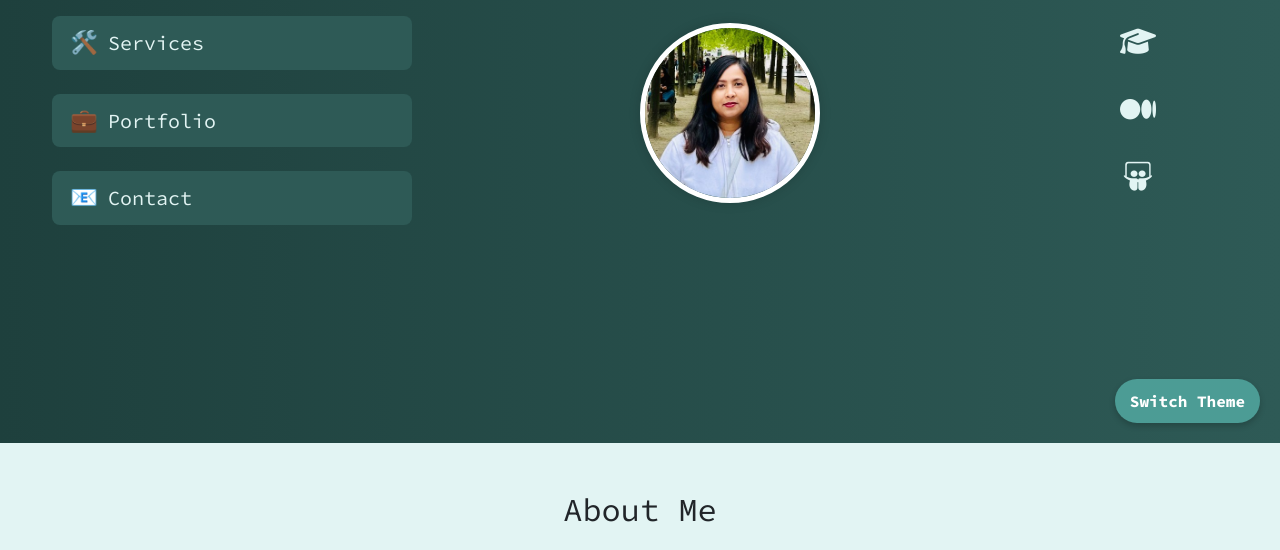
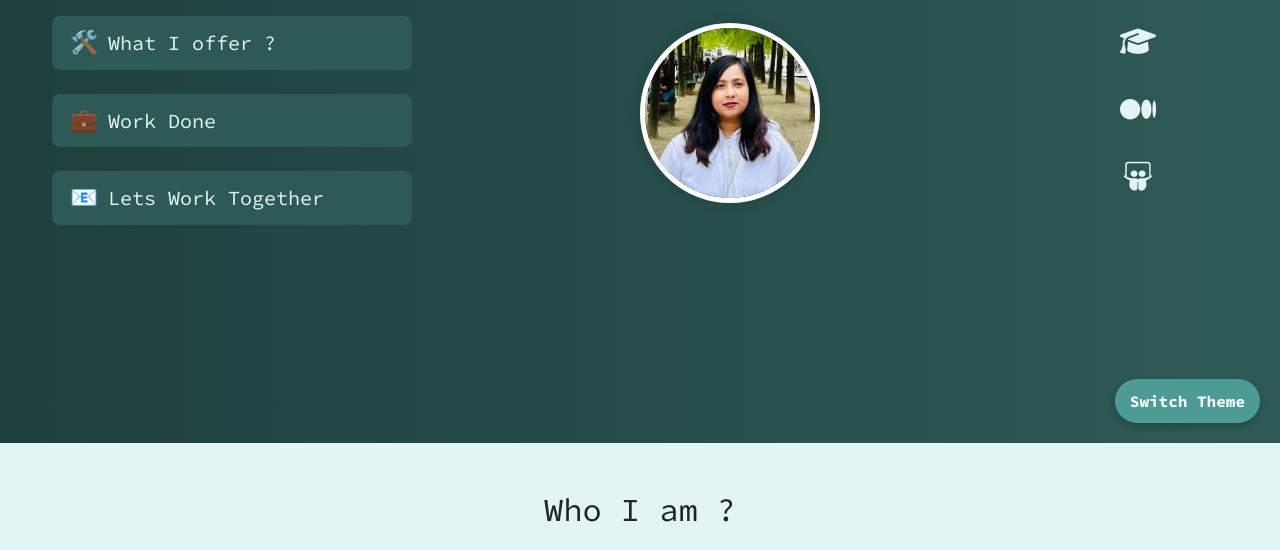
Before and after one commit to jagritiS/jagriti_portfolio, a plain HTML site: page index.html in a window 1280 px wide. Shown: the part 357-907 px from the top of the page. Drawn offline with nearby package versions, Linux system fonts and the light colour scheme.

Commit message:
Update index.html

```diff
--- a/index.html
+++ b/index.html
@@ -217,9 +217,9 @@
       <ul class="nav-links">
         <li><a href="#about"><span class="icon-box">📘</span> My Story</a></li>
         <li><a href="#resume"><span class="icon-box">📄</span> Resume</a></li>
-        <li><a href="#services"><span class="icon-box">🛠️</span> Services</a></li>
-        <li><a href="#portfolio"><span class="icon-box">💼</span> Portfolio</a></li>
-        <li><a href="#contact"><span class="icon-box">📧</span> Contact</a></li>
+        <li><a href="#services"><span class="icon-box">🛠️</span> What I offer ? </a></li>
+        <li><a href="#portfolio"><span class="icon-box">💼</span> Work Done</a></li>
+        <li><a href="#contact"><span class="icon-box">📧</span> Lets Work Together</a></li>
       </ul>
     </nav>
 
@@ -292,7 +292,7 @@
 <!-- About Section -->
 <section id="about" class="py-5" style="background-color:#E2F4F3;" data-aos="fade-up">
   <div class="container">
-    <h2 class="text-center mb-4">About Me</h2>
+    <h2 class="text-center mb-4">Who I am ? </h2>
     <p class="text-center">
       Hi! I'm Jagriti Srivastava, a passionate software engineer specializing in full-stack development, AI-powered solutions, and cloud technologies.
       I love transforming complex problems into elegant, efficient code and helping others grow through mentoring and teaching.
@@ -471,7 +471,7 @@
 <!-- Services Section -->
 <section id="services" class="py-5" style="background-color:#D6ECE9;" data-aos="fade-up">
   <div class="container">
-    <h2 class="text-center mb-4">Services</h2>
+    <h2 class="text-center mb-4">What I offer</h2>
     <div class="row text-center g-4">
 
       <!-- Service 1 -->
@@ -508,7 +508,7 @@
 
 <section id="portfolio" class="py-5" style="background-color:#f8f9fa;" data-aos="fade-up">
   <div class="container">
-    <h2 class="text-center mb-5">Portfolio</h2>
+    <h2 class="text-center mb-5">Work Done</h2>
     <div class="row g-4 justify-content-center">
 
       <!-- Project 1 -->
```
